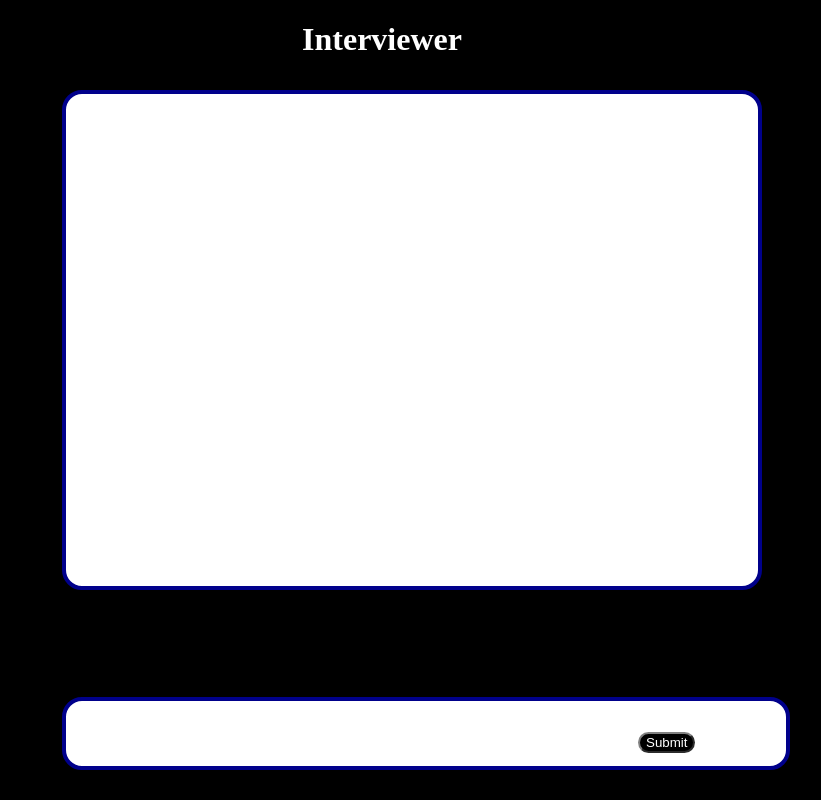
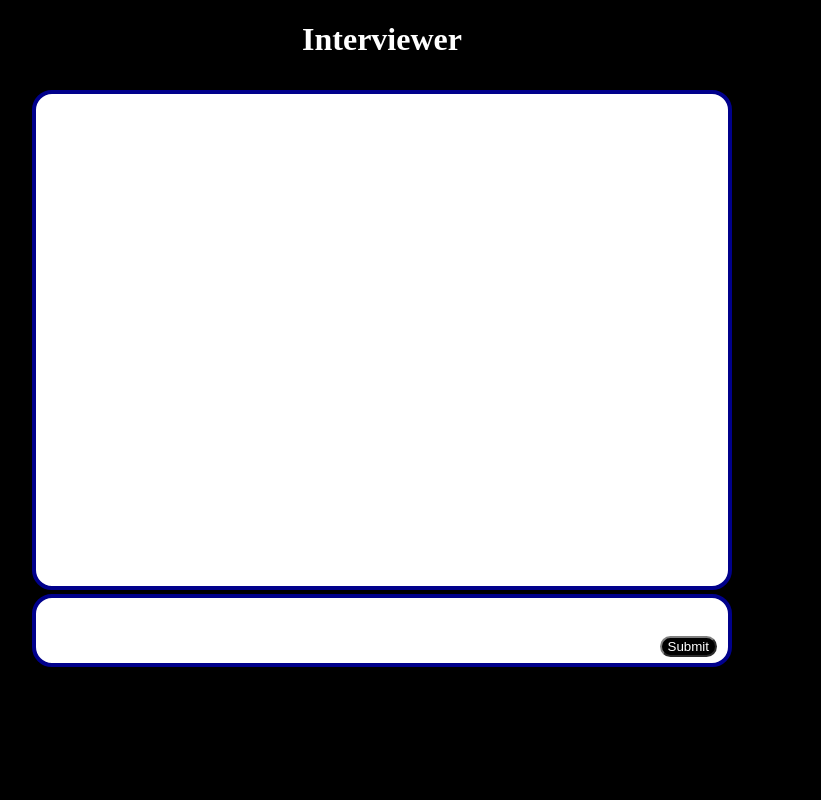
Before and after one commit to walkerpaxton/Interview-Bot, a Next.js app in the folder frontend/: page /interviewPage in a window 1280 px wide. Shown: the whole page, without its empty margins (258-1079 px from the left). Built offline with nearby package versions, Linux system fonts and the light colour scheme.

Commit message:
fixed a few bugs with sizing issues. Still need to fix issue where full screen/different size screens look weird.

```diff
--- a/frontend/pages/interviewPage.js
+++ b/frontend/pages/interviewPage.js
@@ -18,6 +18,9 @@ export default function Home() {
             //backgroundColor: "black",
             margin: 0,
             padding: 0,
+            flexDirection: "column",
+            alignItems: "center",
+            display: "flex"
     }}>
 
         <div id = "title">
@@ -30,15 +33,16 @@ export default function Home() {
             </h1>
         </div>
 
-        <div id = "responses">
-        <textarea
+        <div id = "responses"
             style = {{
-                position: "fixed",
-                left: "25%",
-                textAlign: "left",
+                width: "90vw",
+                maxWidth: "700px",
+                margin: "10px auto 0 auto",
+            }}>
+            <textarea
+            style = {{
+                width: "100%",
                 fontSize: "20px",
-                margin: "10px auto 0 auto",
-                width: "700px",
                 height: "500px",
                 borderRadius: "20px",
                 boxSizing:"border-box",
@@ -55,19 +59,31 @@ export default function Home() {
             />
         </div>
 
-        <div id = "text">
+        <form id = "text"
+            style = {{
+                width: "100%",
+                maxWidth: "700px",
+                display: "flex",
+                gap: "1rem",
+                marginBottom: "2rem",
+                position: "relative"
+            }}
+            onSubmit ={e => {
+                e.preventDefault();
+                submitText("user");
+            }}
+            >
             <textarea
-            style = {{
-                position: "fixed",
-                left: "25%",
-                bottom: "30px",
+                style = {{
+                display: "flex",
                 borderRadius: "20px",
                 padding: "10px",
-                width: "700px",
+
                 height: "45px",
                 border: "4px solid darkblue",
                 fontSize: "15px",
                 resize: "none",
+                flex: 1,
             }}
             value = {postContent}
             onChange={e => setPostContent(e.target.value)}
@@ -81,12 +97,11 @@ export default function Home() {
             />
             <button
             type = "submit"
-            onClick = {() => submitText("user")}
             style = {{
-                position: "fixed",
+                position: "absolute",
                 borderColor: "grey",
-                left: "70%",
-                bottom: "47px",
+                right: "15px",
+                bottom: "10px",
                 borderRadius: "20px",
                 backgroundColor: "black",
                 color: "white",
@@ -94,7 +109,7 @@ export default function Home() {
             }}>
                 Submit
             </button>
-        </div>
+        </form>
     </div>
     );
 }
```
